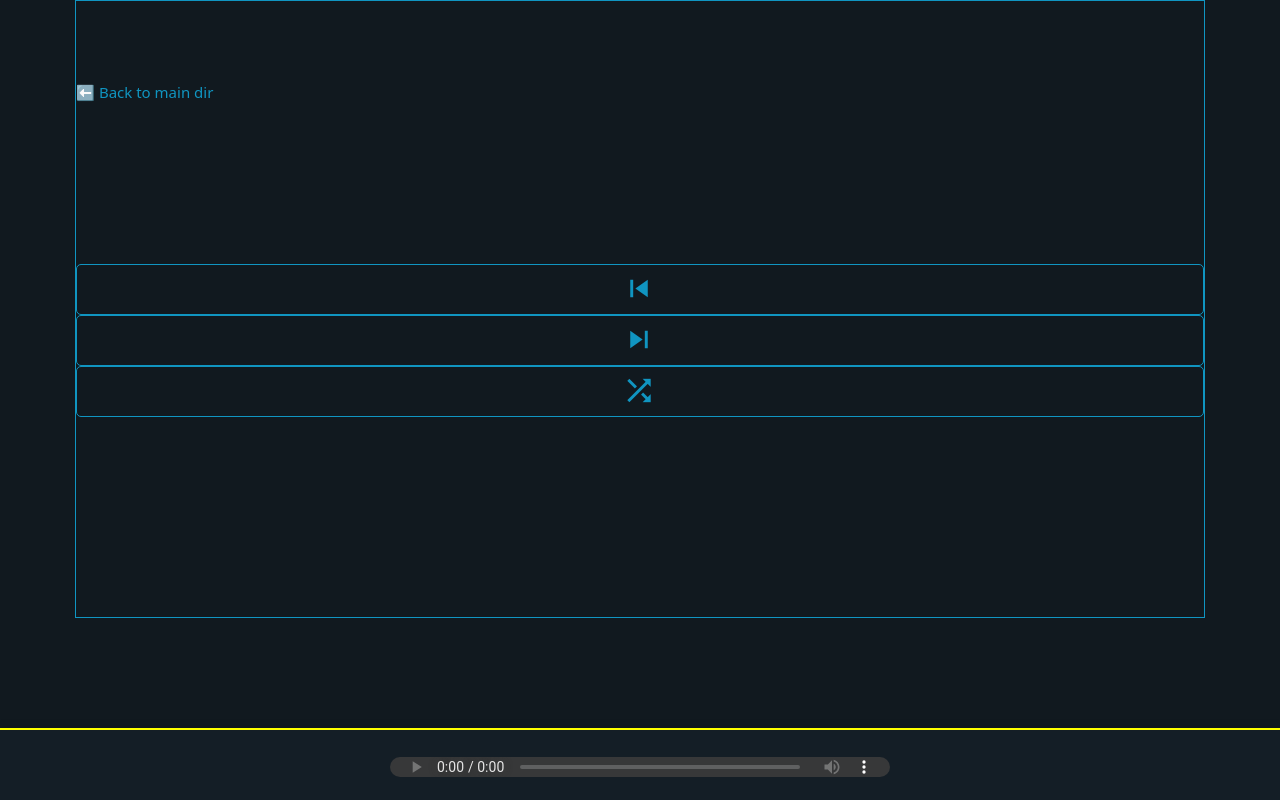
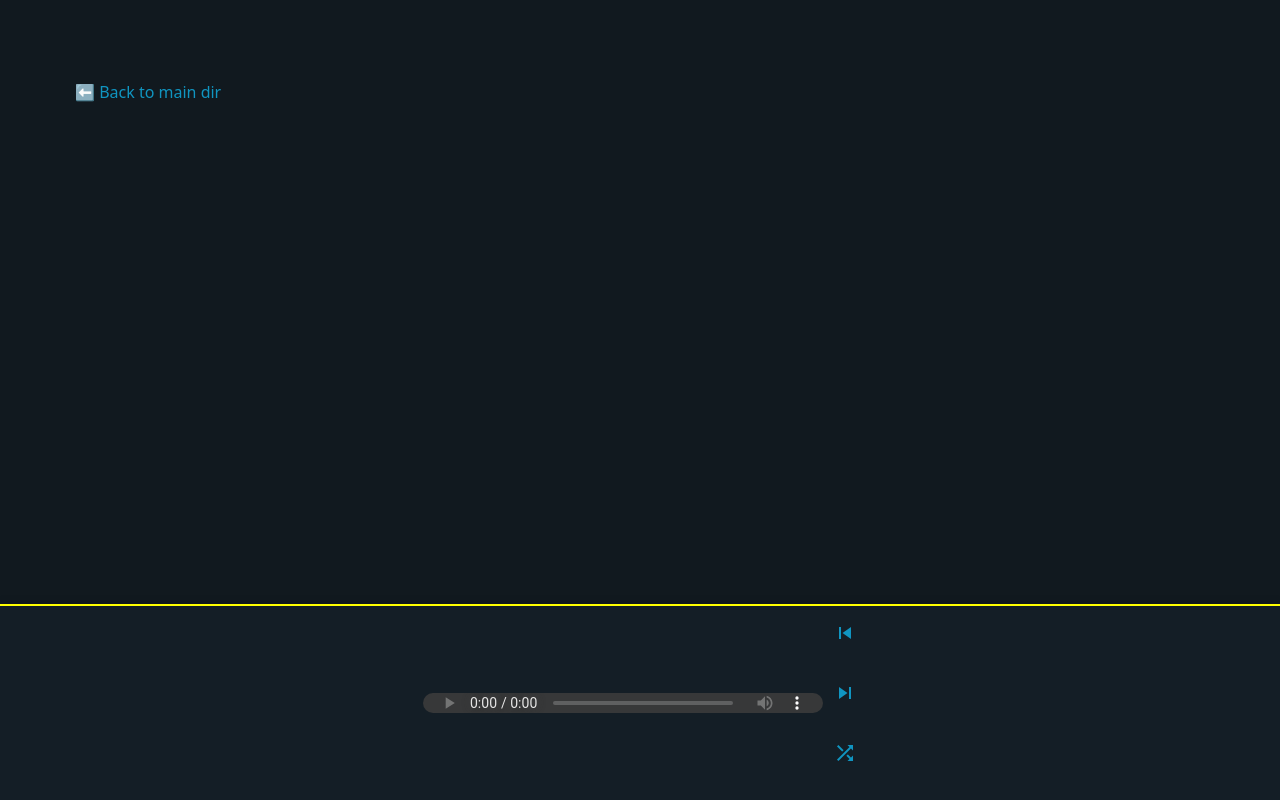
Before and after one commit to wraihan/audio-server, a Flask app: template templates/folder.html in a window 1280 px wide. Run offline with Flask 3, Linux system fonts and the light colour scheme; the template is opened without the code that fills it, so the values that code supplies are empty.

Commit message:
updating server Sun Jun 22 07:15:58 PM +08 2025

```diff
--- a/static/player.js
+++ b/static/player.js
@@ -64,7 +64,7 @@ document.addEventListener("DOMContentLoaded", () => {
 
   // Diplay the Song's title
     function updateNowPlaying(name) {
-    nowPlaying.textContent = `🎵 Now Playing: ${name}`;
+    nowPlaying.textContent = `🎵 ${name}`;
   }
 
   function playSong(index) {
--- a/static/style.css
+++ b/static/style.css
@@ -1,14 +1,13 @@
 main {
-  font-size: .75rem;
-  color: var(--primary);
-  border: 1px solid var(--primary);
+  font-size: .8rem;
 }
 
 .grid {
   display: grid;
   grid-template-columns: repeat(auto-fit, minmax(200px, 1fr));
   gap: .65rem;
-  margin: .5rem 0 2rem 0; /* enough space so last row isn't covered */
+  margin: .5rem 0 12rem 0; /* enough space so last row isn't covered */
+  align-items: center;
 }
 
 /* On small screens (phones) */
@@ -29,12 +28,12 @@ main {
 }
 
 .songCard.active {
-  background-color: var(--primary-background, #dbeafe);
-  box-shadow: 0 0 0 2px var(--primary, #2563eb);
+  box-shadow: 0 0 0 3px;
+  background-color: #8B008B;
 }
 
 .songCard:hover {
-  background-color: var(--primary-background-color, #f0f0f0);
+  background-color: #8B008B;
 }
 
 #playerBar {
@@ -43,40 +42,37 @@ main {
   left: 0;
   right: 0;
   z-index: 999;
-  padding: .5rem 0 1rem 0;
   background: var(--card-background-color, #1a1a1a);
   border-top: 2px solid yellow;
   text-align: center;
   box-shadow: 0 -2px 8px rgba(0, 0, 0, 0.1);
-  line-height: 2;
-  margin: 5rem 0 0 0;
+  line-height: 1.8rem;
+  padding: .35rem;
 /* Prevent mobile shrinkage issue */
   transform: translateZ(0);
-  will-change: transform;
+}
+
+#nowPlaying {
+  font-size: 1rem;
+  font-weight: bold;
+}
+
+.player-inline {
+  display: flex;
+  justify-content: center;
+  align-items: center;
+  gap: 0.5rem;
+  flex-wrap: wrap;
 }
 
 #audioPlayer {
-  max-width: 200px;
+  width: 75%;
+  max-width: 400px;
   height: 20px; /* Shrink audio control */
 }
 
-#playerControls {
-  text-align: center;
-  color: #c1f41e;
-  margin: 4rem 0 6rem 0;
+.player-buttons button {
+  border: none;
+  cursor: pointer;
+  padding: .4rem 0 0 0;
 }
-
-#playerControls button {
-  padding: .3rem .2rem 0 .1rem;
-  margin: 0 .5rem 0 0;
-}
-
-.iconFS {
-  font-size: 1.75rem;
-}
-/* On small screens (phones) */
-@media (max-width: 600px) {
-  .iconFS {
-    font-size: 1.5rem;
-  }
-}
--- a/templates/folder.html
+++ b/templates/folder.html
@@ -34,28 +34,31 @@
 	<div class="songCard" data-index="{{ loop.index0 }}" data-src="/audio/{{ folder }}/{{ song }}" data-title="{{ song }}">
 	  <div style="display:flex;justify-content:space-between;align-items:center;">
 	    <strong>{{ song }}</strong>
-	    <span class="material-icons" style="color:blue;">play_arrow</span>
+	    <span class="material-icons" style="color:#90EE90;">play_arrow</span>
 	  </div>
 	</div>
 	{% endfor %}
       </div>
 
-      <div id="playerControls">
+      <div id="playerBar">
+	<div id="nowPlaying"></div>
+
+	<div class="player-inline">
+	  <audio id="audioPlayer" controls></audio>
+
+	  <span class="player-buttons">
 	    <button id="prevBtn" title="Previous" class="outline">
-	  <span class="material-icons iconFS">skip_previous</span>
+	      <span class="material-icons">skip_previous</span>
 	    </button>
 	    <button id="nextBtn" title="Next" class="outline">
-	  <span class="material-icons iconFS">skip_next</span>
+	      <span class="material-icons">skip_next</span>
 	    </button>
 	    <button id="playbackModeToggle" title="Shuffle" class="outline">
-	  <span class="material-icons iconFS" id="playbackModeIcon">shuffle</span>
+	      <span class="material-icons" id="playbackModeIcon">shuffle</span>
 	    </button>
+	  </span>
 	</div>
-
-      <footer id="playerBar">
-	<div id="nowPlaying" style="font-weight:bold;font-size:1rem;margin: 0 0 .5rem 0;"></div>
-	<audio id="audioPlayer" controls style="width:100%;max-width:500px;"></audio>
-      </footer>
+      </div>
 
     </main>
 
```
Also changed, not shown: 2025-06-19_095702.jpg (deleted), README.md, desktop-and-mobile-view.jpg (added). Lines whose indentation alone changed are shown as unchanged.
